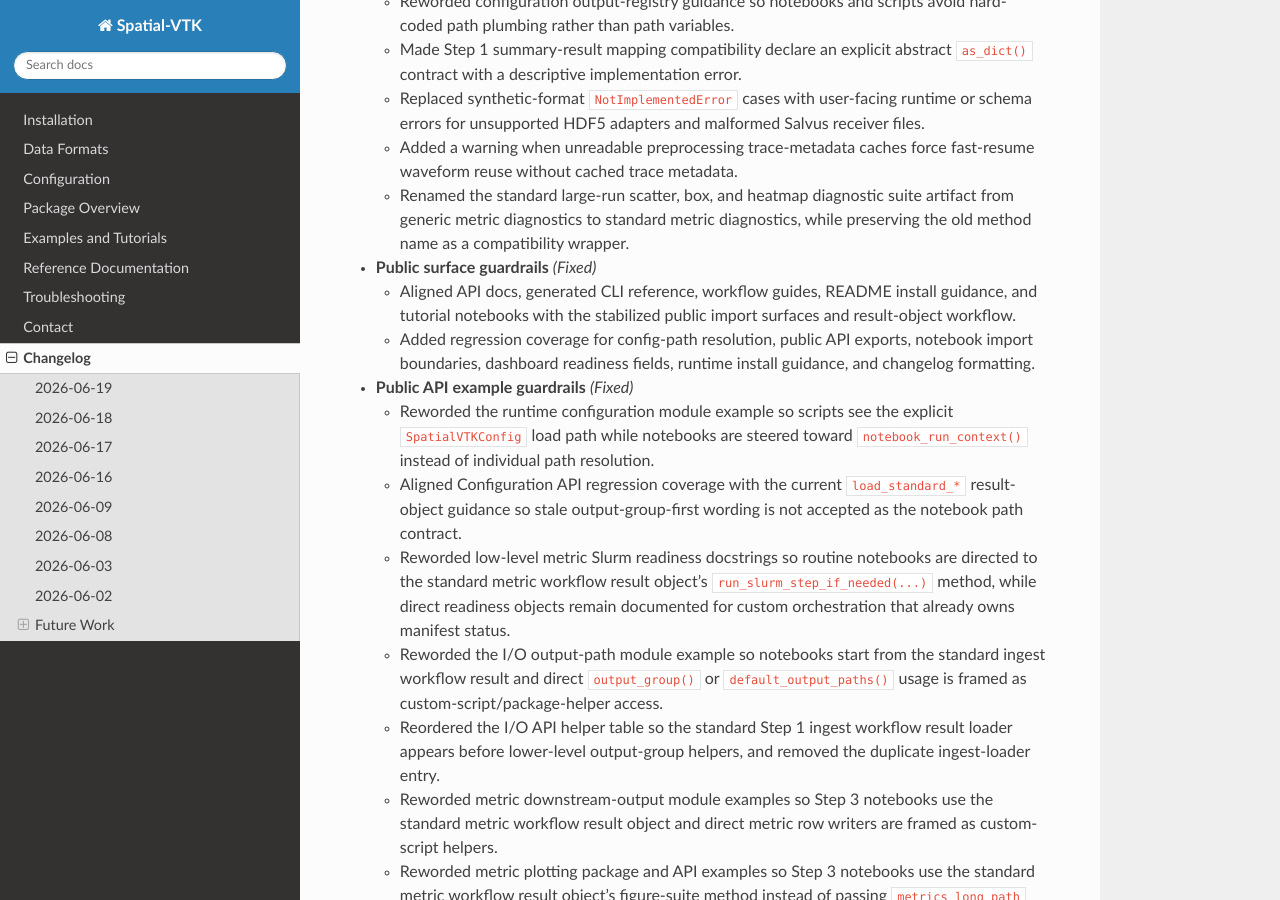
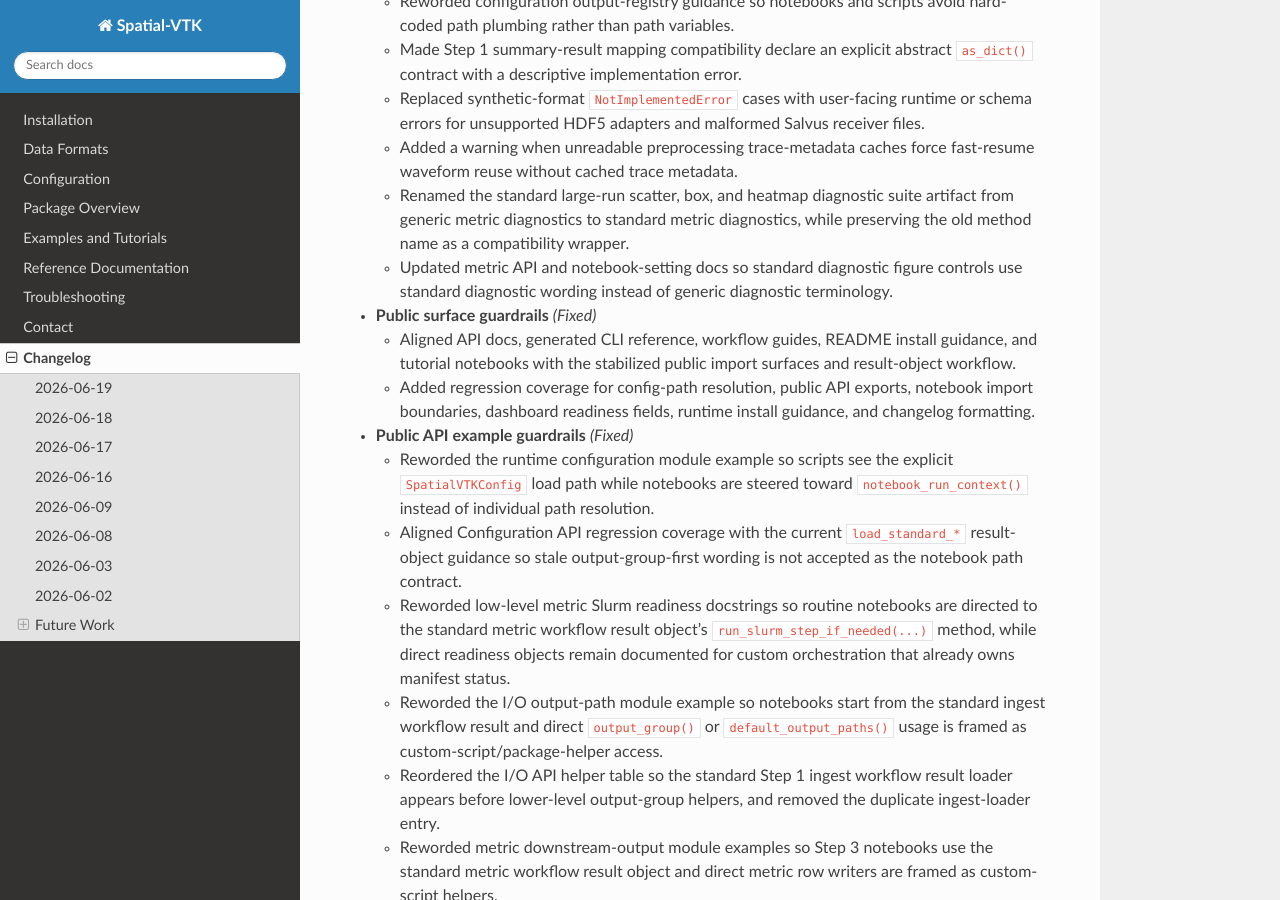
Before and after one commit to bcbirkel/spatial-vtk, a Sphinx documentation site: the page built from docs/changelog.rst, in a window 1280 px wide and 900 px high, scrolled down 2272 px. Built offline with Sphinx 7.4.7 and the Read the Docs theme 3.1.0, drawn with Linux system fonts in a browser that asks for light colours.

Commit message:
Align metric diagnostic docs wording

```diff
--- a/docs/changelog.rst
+++ b/docs/changelog.rst
@@ -117,6 +117,9 @@
   - Renamed the standard large-run scatter, box, and heatmap diagnostic suite
     artifact from generic metric diagnostics to standard metric diagnostics,
     while preserving the old method name as a compatibility wrapper.
+  - Updated metric API and notebook-setting docs so standard diagnostic figure
+    controls use standard diagnostic wording instead of generic diagnostic
+    terminology.
 
 - **Public surface guardrails** *(Fixed)*
 
--- a/docs/reference/api/metrics.rst
+++ b/docs/reference/api/metrics.rst
@@ -319,8 +319,9 @@
 ``write_residuals_vs_distance_plots``, ``write_residuals_vs_depth_plots``,
 ``write_vs30_scatter_plots``, ``write_station_metric_maps``,
 ``write_residual_grid_maps``, ``write_metric_by_model_maps``,
-``write_event_residual_maps``, ``write_log2_residual_distribution_plots``, and
-``write_psa_period_curve_plots``
+``write_event_residual_maps``, ``write_log2_residual_distribution_plots``,
+``write_psa_period_curve_plots``, and
+``write_standard_metric_diagnostic_plots``
    Render the standard large-run metric figure families from one context. These
    methods keep target-metric iteration, PSA period sheets, robust axis
    settings, station aggregation, and raw source-row sidecars in package code
```
Also changed, not shown: 2 other files.
